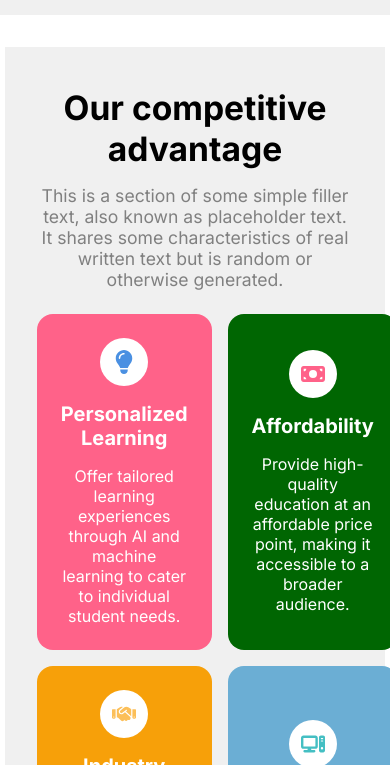
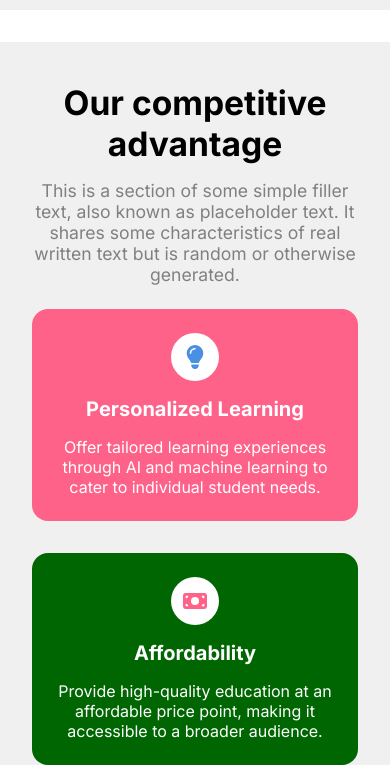
Before and after one commit to pratikvairat/StudySync, a plain HTML site: page index.html in a window 390 px wide. Shown: the part 1235-2000 px from the top of the page. Drawn offline with Linux system fonts and the light colour scheme.

Commit message:
card update

```diff
--- a/style.css
+++ b/style.css
@@ -23,7 +23,8 @@ body{
     height:100vh;
     text-align: center;
     background-color: var(--background-color);
-    padding:0.3rem;
+    padding:0;
+
 }
 .header-content{
     display:flex;
@@ -322,8 +323,7 @@ body{
 
 .feature-grid{
     display: grid;
-    gap:1rem;
-    row-gap: 1rem;
+    gap:2rem;
     grid-template-columns: repeat(2,1fr);
     margin-top:1.5rem;
 }
@@ -387,3 +387,10 @@ body{
 .feature-card:nth-child(6){
     background-color: #a715a2;
 }
+
+@media screen and (max-width:790px){
+    .feature-grid{
+        grid-template-columns: 1fr;
+    }
+
+}
```
